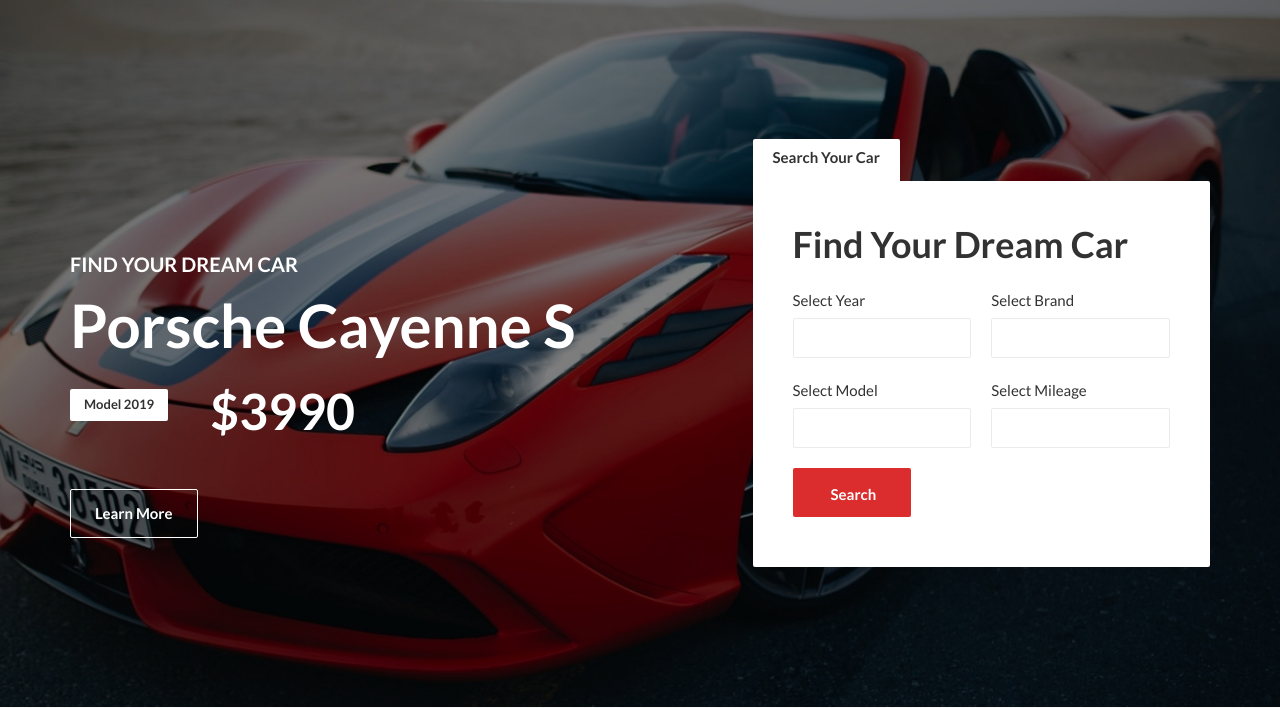
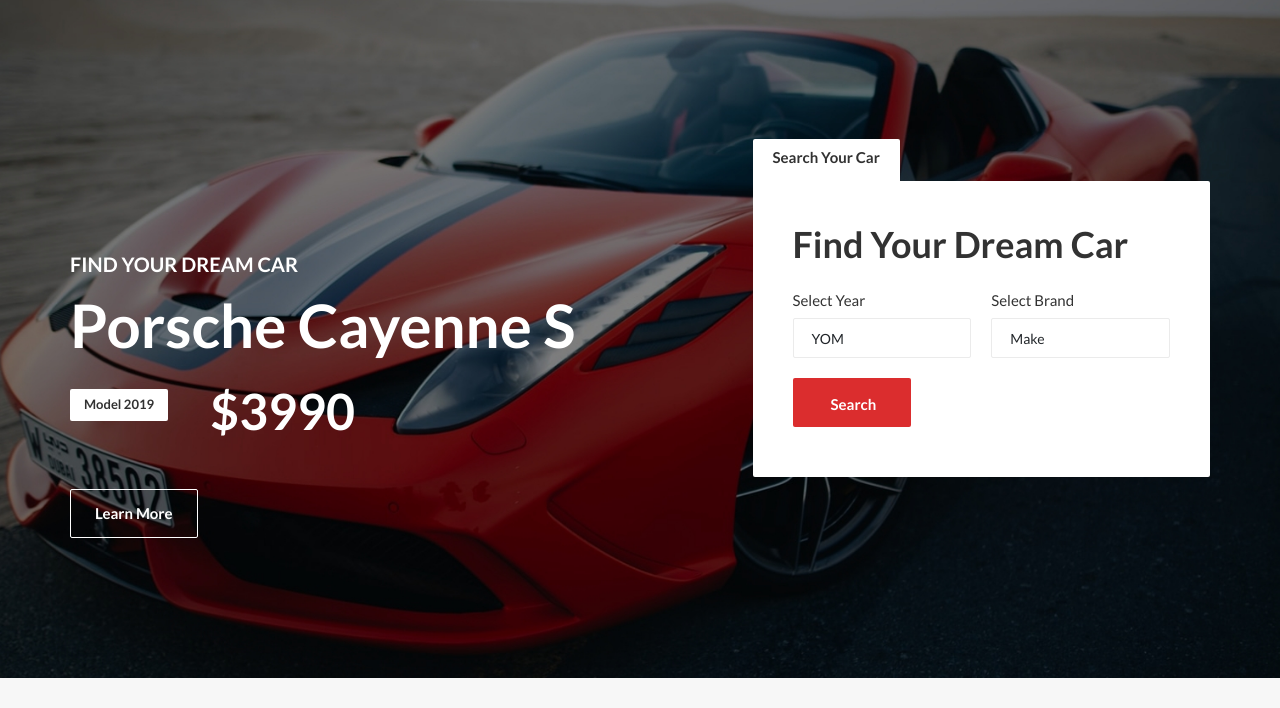
Before and after one commit to homemix/motor_thrills, a Django app: page / in a window 1280 px wide. Shown: the part 164-872 px from the top of the page. Run offline with Django 4.2, Linux system fonts and the light colour scheme; data that the repository does not hold is empty; some libraries are stand-ins or nearby versions.

Commit message:
ADD: filter cars by company.

```diff
--- a/webapp/templates/index.html
+++ b/webapp/templates/index.html
@@ -31,48 +31,30 @@
                             <div class="tab-pane active" id="tabs-1" role="tabpanel">
                                 <div class="hero__tab__form">
                                     <h2>Find Your Dream Car</h2>
-                                    <form>
+                                    <form action="{% url 'webapp:cars' %}" method="get">
                                         <div class="select-list">
                                             <div class="select-list-item">
                                                 <p>Select Year</p>
-                                                <select>
-                                                    <option data-display=" ">Select Year</option>
-                                                    <option value="">2020</option>
-                                                    <option value="">2019</option>
-                                                    <option value="">2018</option>
-                                                    <option value="">2017</option>
-                                                    <option value="">2016</option>
-                                                    <option value="">2015</option>
+                                                <select id="YOM" name="YOM">
+                                                    <option value="" data-display="YOM">Select Year of Make</option>
+                                                    {% if vehicle_YOM %}
+                                                        {% for yom in vehicle_YOM %}
+                                                            <option value="{{ yom }}">{{ yom }}</option>
+                                                        {% endfor %}
+                                                    {% endif %}
                                                 </select>
                                             </div>
                                             <div class="select-list-item">
                                                 <p>Select Brand</p>
-                                                <select>
-                                                    <option data-display=" ">Select Brand</option>
-                                                    <option value="">Acura</option>
-                                                    <option value="">Audi</option>
-                                                    <option value="">Bentley</option>
-                                                    <option value="">BMW</option>
-                                                    <option value="">Bugatti</option>
-                                                </select>
-                                            </div>
-                                            <div class="select-list-item">
-                                                <p>Select Model</p>
-                                                <select>
-                                                    <option data-display=" ">Select Model</option>
-                                                    <option value="">Q3</option>
-                                                    <option value="">A4</option>
-                                                    <option value="">AVENTADOR</option>
-                                                </select>
-                                            </div>
-                                            <div class="select-list-item">
-                                                <p>Select Mileage</p>
-                                                <select>
-                                                    <option data-display=" ">Select Mileage</option>
-                                                    <option value="">27</option>
-                                                    <option value="">25</option>
-                                                    <option value="">15</option>
-                                                    <option value="">10</option>
+                                                <select name="make" id="make">
+                                                    <option value="" data-display="Make">Select Make</option>
+                                                    {% if vehicle_make %}
+                                                        {% for make in vehicle_make %}
+                                                            <option value="{{ make }}">{{ make }}</option>
+                                                        {% endfor %}
+                                                    {% else %}
+                                                        <option value="">No Make</option>
+                                                    {% endif %}
                                                 </select>
                                             </div>
                                         </div>
--- a/webapp/views.py
+++ b/webapp/views.py
@@ -5,20 +5,16 @@
 
 def index(request):
     news = News.objects.all()
+    vehicle_make = Vehicle.objects.values_list('make', flat=True).distinct()
+    vehicle_YOM = Vehicle.objects.values_list('YOM', flat=True).distinct().order_by('-YOM')
     vehicles = Vehicle.objects.order_by('-YOM')[:8]
 
     return render(request, 'index.html', {
         'page_title': 'Home',
         'news': news,
         'vehicles': vehicles,
-    })
-
-
-def list_cars(request):
-    vehicles = Vehicle.objects.all()
-    return render(request, 'cars.html', {
-        'page_title': 'Cars',
-        'vehicles': vehicles
+        'vehicle_make': vehicle_make,
+        'vehicle_YOM': vehicle_YOM,
     })
 
 
@@ -29,22 +25,29 @@
     context_object_name = 'vehicles'
     title = 'Cars'
     vehicle_make = Vehicle.objects.values_list('make', flat=True).distinct()
-    vehicle_YOM = Vehicle.objects.values_list('YOM', flat=True).distinct()
+    vehicle_YOM = Vehicle.objects.values_list('YOM', flat=True).distinct().order_by('-YOM')
+    vehicle_company= Company.objects.values_list('name', flat=True).distinct()
 
     def get_context_data(self, **kwargs):
         context = super().get_context_data(**kwargs)
         context['page_title'] = self.title
         context['vehicle_make'] = self.vehicle_make
         context['vehicle_YOM'] = self.vehicle_YOM
+        context['vehicle_company'] = self.vehicle_company
         return context
 
     def get_queryset(self):
         make = self.request.GET.get('make')
         YOM = self.request.GET.get('YOM')
+        company = self.request.GET.get('company')
         if make:
-            return Vehicle.objects.filter(make__icontains=make)
+            return Vehicle.objects.filter(make__exact=make)
         elif YOM:
-            return Vehicle.objects.filter(YOM__icontains=YOM)
+            return Vehicle.objects.filter(YOM__exact=YOM)
+        elif company:
+            return Vehicle.objects.filter(company__name__exact=company)
+        if make and YOM:
+            return Vehicle.objects.filter(make__exact=make, YOM__exact=YOM)
         return Vehicle.objects.order_by('-YOM')
 
 
```
Also changed, not shown: webapp/templates/cars.html (+10 -0 lines).
